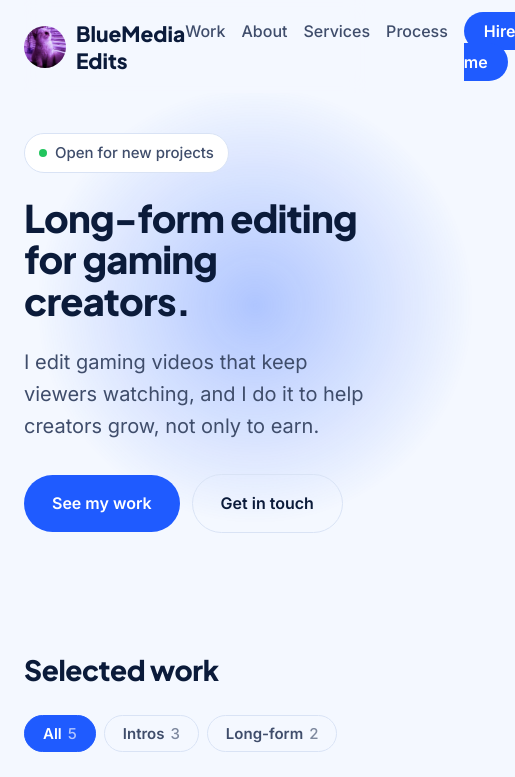
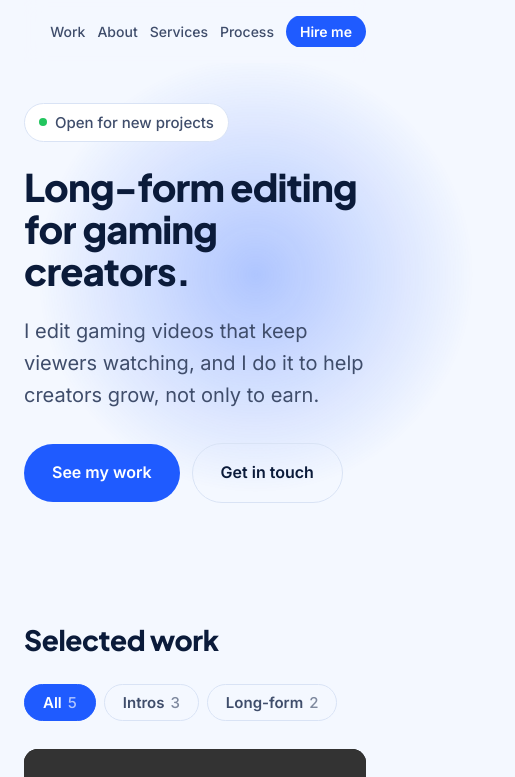
Before and after one commit to RSQ10/bluemedia-edits, a plain HTML site: page index.html in a window 390 px wide. Shown: the top 777 px of the page, 515 px wide, since content can reach past the window. Drawn offline with Linux system fonts and the light colour scheme; grey boxes are pictures that could not be loaded.

Commit message:
Refactor responsive design and update content

```diff
--- a/index.html
+++ b/index.html
@@ -99,7 +99,50 @@ a.creator:hover{border-color:var(--accent)}
 .links a:first-child{background:var(--accent);color:var(--onink);border-color:var(--accent)}
 .links a:hover{border-color:var(--accent)}
 footer{padding:24px 0 40px;color:var(--mute);font-size:15px;border-top:1px solid var(--line)}
-@media(max-width:720px){.about{grid-template-columns:1fr;gap:24px}.about .photo{max-width:200px}nav ul{gap:16px}.hero{padding-top:40px}}
+@media(max-width:720px){
+  .about{
+    grid-template-columns:1fr;
+    gap:24px;
+  }
+
+  .about .photo{
+    max-width:220px;
+    width:100%;
+  }
+
+  nav{
+    gap:16px;
+    align-items:center;
+  }
+
+  nav .logo{
+    font-size:18px;
+    white-space:nowrap;
+  }
+
+  nav ul{
+    gap:12px;
+    overflow-x:auto;
+    white-space:nowrap;
+    scrollbar-width:none;
+  }
+
+  nav ul::-webkit-scrollbar{
+    display:none;
+  }
+
+  nav ul a{
+    font-size:14px;
+  }
+
+  nav .hire{
+    padding:8px 14px;
+  }
+
+  .hero{
+    padding-top:40px;
+  }
+}
 /* ---- Motion: one hero sequence + scroll progress + video cards rising in ---- */
 body{overflow-x:clip}
 #prog{position:fixed;left:0;top:0;height:3px;width:100%;background:var(--accent);transform:scaleX(0);transform-origin:left;z-index:20}
@@ -122,19 +165,25 @@ h1 .w>span{display:inline-block;transform:translateY(110%);animation:up .8s cubi
 <body>
 <div id="prog"></div>
 <div class="wrap">
-  <nav>
-  <a class="logo" href="#top" id="logo">
-    <img src="logo.png" alt="BlueMedia Edits logo">
-    <span>BlueMedia Edits</span>
-  </a>
-    <ul><li><a href="#work">Work</a></li><li><a href="#about">About</a></li><li><a href="#services">Services</a></li><li><a href="#process">Process</a></li><li><a class="hire" href="#contact">Hire me</a></li></ul>
-  </nav>
+<nav>
+  <a class="logo" href="#top" id="logo"></a>
+  <ul>
+    <li><a href="#work">Work</a></li>
+    <li><a href="#about">About</a></li>
+    <li><a href="#services">Services</a></li>
+    <li><a href="#process">Process</a></li>
+    <li><a class="hire" href="#contact">Hire me</a></li>
+  </ul>
+</nav>
   <header class="hero" id="top"><div class="status" id="status"><i></i><span></span></div><h1 id="tagline"></h1><p id="intro"></p><div class="cta-row"><a class="btn" href="#work">See my work</a><a class="btn ghost" href="#contact">Get in touch</a></div></header>
   <div class="stats" id="stats"></div>
   <section id="work"><h2>Selected work</h2>
     <div class="tabs" id="tabs"></div><div class="grid" id="grid"></div></section>
   <section id="about"><h2>About me</h2><div class="about"><div class="photo" id="photo"></div><div><div id="bio"></div><div class="facts" id="facts"></div></div></div></section>
-  <section id="creators"><h2>Creators I've worked with</h2><div class="creators" id="creatorList"></div></section>
+  <section id="creators" hidden>
+  <h2>Creators I've worked with</h2>
+  <div class="creators" id="creatorList"></div>
+ </section>
   <section id="process"><h2>How we'll work together</h2><div class="steps" id="stepList"></div></section>
   <section id="services"><h2>What I offer</h2><div class="services" id="serviceList"></div><p class="note" id="serviceNote"></p></section>
   <section class="contact" id="contact"><h2 id="ctaTitle"></h2><p id="ctaText"></p><div class="links" id="links"></div></section>
@@ -150,13 +199,15 @@ const SITE = {
   intro: "I edit gaming videos that keep viewers watching, and I do it to help creators grow, not only to earn.",
   status: "Open for new projects",  // leave "" to hide
   stats: [],  // optional real numbers, e.g. [["12M+","Views on edited videos"],["40+","Videos delivered"]]
-  photo: "",  // e.g. "photo.jpg" (put the file next to index.html). Leave empty for a placeholder.
+  photo: "photo.jpg",  // e.g. "photo.jpg" (put the file next to index.html). Leave empty for a placeholder.
   bio: [
-    "I'm the editor behind BlueMedia Edits, with 3+ years of experience cutting long-form videos for gaming creators.",
-    "I don't edit only to earn. I want to help other creators grow, so I put the same care into every video: tight pacing, clean cuts and a style that matches your channel.",
-    "I work in IST (GMT+5:30)."
+    "I'm the editor behind BlueMedia Edits, focused on long-form gaming content for YouTube creators.",
+  "I focus on pacing, storytelling, sound design and visual clarity to turn raw gameplay into videos that keep viewers watching.",
+  "I work in IST (GMT+5:30)."
   ],
-  facts: [["3+","Years editing"],["Long-form","Gaming specialist"],["IST","Time zone"]],
+  facts: [ ["Gaming","Specialist"],
+  ["Long-form","Focused"],
+  ["IST","Time zone"]],
   videos: [
     // type "file": put the mp4 in the /videos folder. "poster" is optional (an image path).
     { type:"file", src:"videos/intro-1.mp4", poster:"", title:"Channel intro 1", desc:"Intro edited for a gaming creator.", cat:"Intros" },
@@ -168,10 +219,6 @@ const SITE = {
     { type:"youtube", url:"https://youtu.be/dQw4w9WgXcQ", title:"Long-form gaming edit 2", desc:"Full video edit. Replace with your link.", cat:"Long-form" }
   ],
   creators: [
-    // link and image are optional
-    { name:"Creator A", detail:"Gaming channel", link:"", image:"", quote:"", role:"" },
-    { name:"Creator B", detail:"Gaming channel", link:"", image:"" },
-    { name:"Creator C", detail:"Gaming channel", link:"", image:"" }
   ],
   process: [
     { title:"Share your project", text:"Send the raw footage, a reference video and your deadline." },
```
